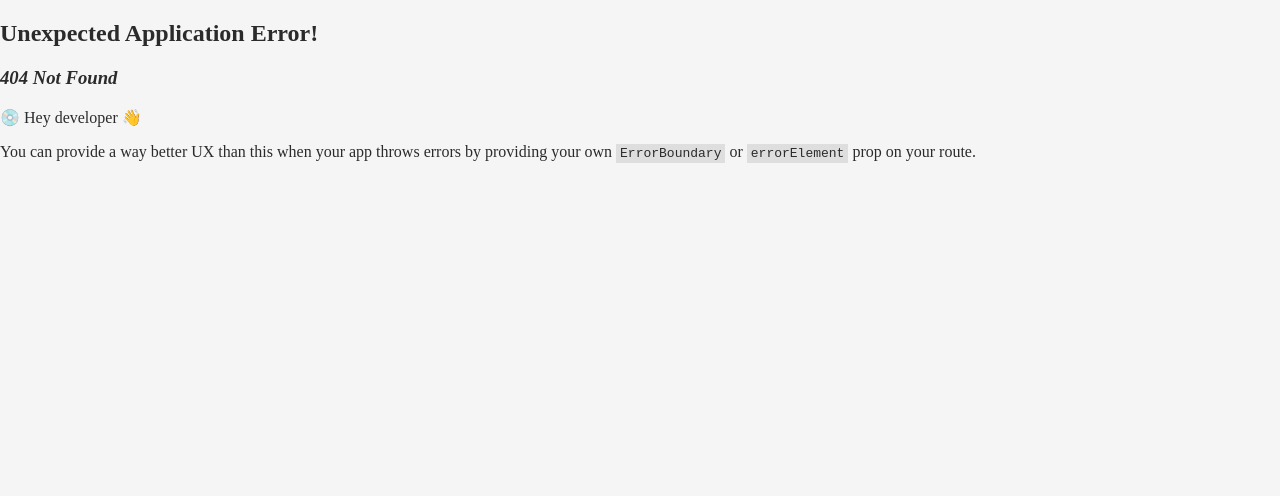
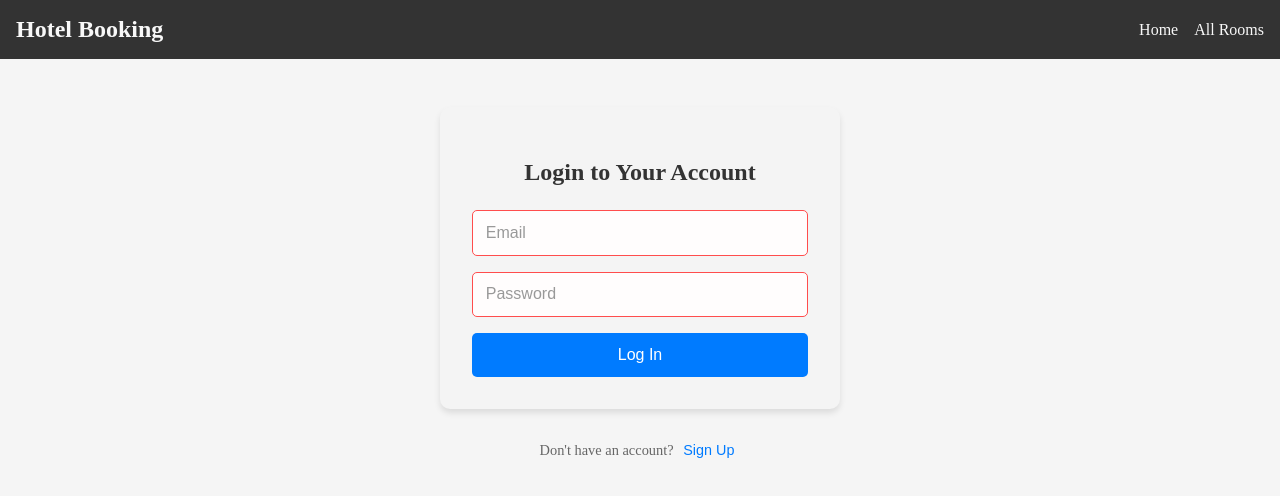
Before and after one commit to WolfDenCode/Booking-App, a React (Vite) app: page /auth in a window 1280 px wide. Before the commit this address had no page. Shown: the top 496 px of the page. Built offline with nearby package versions, Linux system fonts and the light colour scheme.

Commit message:
Authentication Offline Handling

```diff
--- /dev/null
+++ b/src/components/AuthForm.css
@@ -0,0 +1,120 @@
+.auth-form-container {
+  width: 100%;
+  max-width: 400px;
+  margin: 2rem auto;
+  text-align: center;
+}
+
+.auth-form-container h2 {
+  margin-bottom: 1.5rem;
+  font-size: 1.5rem;
+  color: #333;
+}
+
+.auth-form-container p {
+  margin-top: 1rem;
+  font-size: 0.9rem;
+  color: #666;
+}
+
+.auth-form-container .switcher {
+  background: none;
+  border: none;
+  color: #007bff;
+  font-size: 0.9rem;
+  cursor: pointer;
+
+  text-underline-offset: 3px;
+}
+
+.auth-form-container .switcher:hover {
+  color: #0056b3;
+}
+
+.auth-form-container .switcher:focus {
+  outline: none;
+}
+.auth-form {
+  width: 100%;
+  max-width: 400px;
+  margin: 2rem auto;
+  padding: 2rem;
+  background-color: #f4f4f4;
+  border-radius: 10px;
+  box-shadow: 0 4px 6px rgba(0, 0, 0, 0.1);
+}
+
+.auth-form input {
+  width: 100%;
+  padding: 0.8rem;
+  margin-bottom: 1rem;
+  border: 1px solid #ccc;
+  border-radius: 5px;
+  font-size: 1rem;
+  box-sizing: border-box;
+  transition: border-color 0.3s ease;
+}
+
+.auth-form input:focus {
+  border-color: #007bff;
+  outline: none;
+}
+
+.auth-form button {
+  width: 100%;
+  padding: 0.8rem;
+  background-color: #007bff;
+  color: #fff;
+  border: none;
+  border-radius: 5px;
+  font-size: 1rem;
+  cursor: pointer;
+  transition: background-color 0.3s ease;
+}
+
+.auth-form button:hover {
+  background-color: #0056b3;
+}
+
+.auth-form button:disabled {
+  background-color: #cccccc;
+  cursor: not-allowed;
+}
+
+.auth-form input::placeholder {
+  color: #999;
+}
+
+.auth-form input:invalid {
+  border-color: #ff4d4d;
+}
+
+.auth-form input:invalid:focus {
+  border-color: #ff1a1a;
+}
+
+.auth-form input:required {
+  background-color: #fffdfd;
+}
+
+.auth-form h2 {
+  text-align: center;
+  margin-bottom: 1.5rem;
+  font-size: 1.5rem;
+  color: #333;
+}
+
+.auth-form p {
+  text-align: center;
+  font-size: 0.9rem;
+  color: #666;
+}
+
+.auth-form p a {
+  color: #007bff;
+  text-decoration: none;
+}
+
+.auth-form p a:hover {
+  text-decoration: underline;
+}
--- /dev/null
+++ b/src/components/AuthForm.jsx
@@ -0,0 +1,66 @@
+import React, { useState } from "react";
+import "./AuthForm.css";
+
+const AuthForm = ({ submitCallback }) => {
+  const [formData, setFormData] = useState({
+    email: "",
+    password: "",
+    name: "",
+  });
+  const [isLogin, setIsLogin] = useState(true);
+  const handleChange = (e) => {
+    const { name, value } = e.target;
+    setFormData((prev) => ({ ...prev, [name]: value }));
+  };
+
+  const handleSubmit = (e) => {
+    e.preventDefault();
+    submitCallback(formData, isLogin);
+  };
+  const toggleAuthMode = () => {
+    setIsLogin((prev) => !prev);
+    setFormData({ email: "", password: "", name: "" }); // Clear form data when switching
+  };
+  return (
+    <div className="auth-form-container">
+      <form className="auth-form" onSubmit={handleSubmit}>
+        <h2>{isLogin ? "Login to Your Account" : "Create an Account"}</h2>
+        {!isLogin && (
+          <input
+            type="text"
+            name="name"
+            placeholder="Name"
+            value={formData.name}
+            onChange={handleChange}
+            required
+          />
+        )}
+        <input
+          type="email"
+          name="email"
+          placeholder="Email"
+          value={formData.email}
+          onChange={handleChange}
+          required
+        />
+        <input
+          type="password"
+          name="password"
+          placeholder="Password"
+          value={formData.password}
+          onChange={handleChange}
+          required
+        />
+        <button type="submit">{isLogin ? "Log In" : "Sign Up"}</button>
+      </form>
+      <p>
+        {isLogin ? "Don't have an account?" : "Already have an account?"}{" "}
+        <button className="switcher" onClick={toggleAuthMode}>
+          {isLogin ? "Sign Up" : "Login"}
+        </button>
+      </p>
+    </div>
+  );
+};
+
+export default AuthForm;
--- a/src/main.jsx
+++ b/src/main.jsx
@@ -1,4 +1,4 @@
-import { StrictMode } from "react";
+import { StrictMode, useState } from "react";
 import { createRoot } from "react-dom/client";
 import "./index.css";
 import App from "./App.jsx";
@@ -14,6 +14,7 @@ import standard2 from "./assets/images/standard2.webp";
 
 import AllRooms from "./components/AllRooms.jsx";
 import BookingComponent from "./components/BookingComponent.jsx";
+import AuthForm from "./components/AuthForm.jsx";
 
 const roomData = [
   {
@@ -82,6 +83,29 @@ const roomData = [
       "Perfect for families, with spacious living and a kitchenette.",
   },
 ];
+const users = [
+  {
+    uid: 1,
+    name: "Jane Smith",
+    email: "janesmith@example.com",
+    password: "ASDqwe123",
+    occupiedRooms: [
+      { roomId: "room1", dates: ["2024-11-25", "2024-11-26", "2024-11-27"] },
+    ],
+  },
+];
+let currentUser = null;
+
+const handleAuthentication = (data, isLogin) => {
+  if (isLogin) {
+    console.log("Logging In", data);
+    currentUser = data;
+  } else {
+    console.log("Signing Up", data);
+    users.push({ ...data, id: users.length + 1, occupiedRooms: [] });
+  }
+};
+
 const router = createBrowserRouter([
   {
     path: "/",
@@ -95,6 +119,17 @@ const router = createBrowserRouter([
         path: "/all-rooms",
         element: <AllRooms roomData={roomData}></AllRooms>,
       },
+      {
+        path: "/auth",
+        element: (
+          <AuthForm
+            isLogin={false}
+            submitCallback={(data, islogin) =>
+              handleAuthentication(data, islogin)
+            }
+          ></AuthForm>
+        ),
+      },
     ],
   },
 ]);
```
